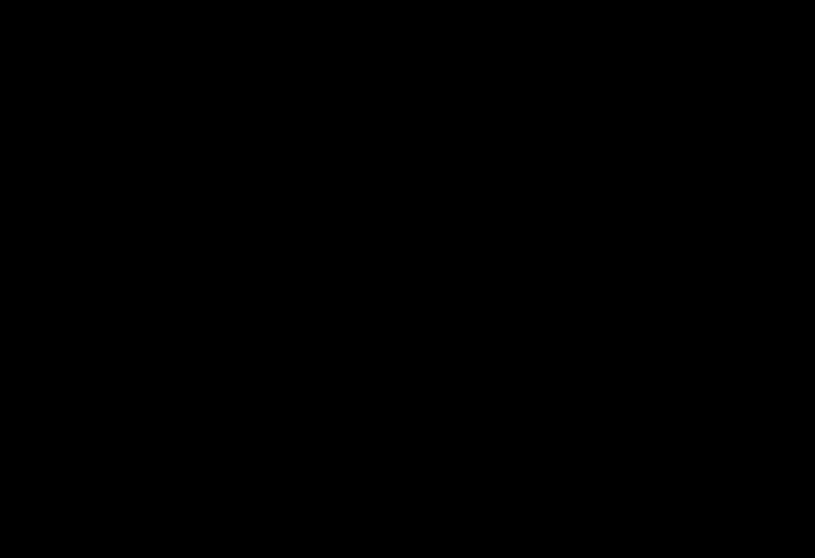
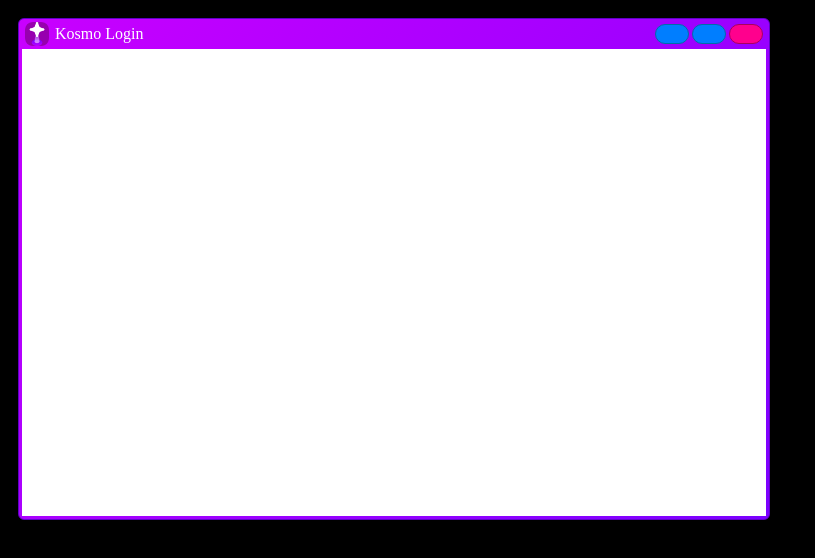
Before and after one commit to DDen4ik-12/OS-Kosmo-2, a plain HTML site: page index.html in a window 1280 px wide. Shown: the whole page, without its empty margins (0-815 px from the left). Drawn offline with Linux system fonts and the light colour scheme.

Commit message:
Update index.html

```diff
--- a/index.html
+++ b/index.html
@@ -9,5 +9,84 @@
     <script src="https://dden4ik-12.github.io/OS-Kosmo-2/JSZip/jszip.min.js"></script>
   </head>
   <body>
+    <app-container style="
+      display: block;
+      position: absolute;
+      transform: translate(10px, 10px);
+    ">
+      <window-container active="true" style="
+        display: block;
+        width: 750px;
+        height: 500px;
+        background: linear-gradient(135deg, #c900ff, #7b00ff 100%);
+        border-radius: 6px;
+        border: solid 1px #6000c7;
+      ">
+        <window-header style="
+          display: flex;
+          width: calc(100% - 6px);
+          height: 30px;
+          padding-inline: 3px;
+          align-items: center;
+          justify-content: space-between;
+        ">
+          <header-group style="
+            display: flex;
+            align-items: center;
+          " class="title">
+            <img style="
+              margin-inline: 3px;
+              width: 24px;
+              height: 24px;
+            " src="https://dden4ik-12.github.io/OS-Kosmo-2/assets/favicons/apple-touch-icon.png">
+            <header-title style="
+              color: white;
+              margin-left: 3px;
+            ">Kosmo Login</header-title>
+          </header-group>
+          <header-group style="
+            display: flex;
+            align-items: center;
+            flex-direction: row-reverse;
+          " class="buttons">
+            <header-button class="close" style="
+              display: flex;
+              margin-right: 3px;
+              background: #ff008d;
+              width: 32px;
+              height: 18px;
+              border-radius: 100px;
+              border: solid 1px #a9005d;
+            "></header-button>
+            <header-button class="small-window" style="
+              display: flex;
+              margin-right: 3px;
+              background: #007eff;
+              width: 32px;
+              height: 18px;
+              border-radius: 100px;
+              border: solid 1px #006ca9;
+            "></header-button>
+            <header-button class="collapse" style="
+              display: flex;
+              margin-right: 3px;
+              background: #007eff;
+              width: 32px;
+              height: 18px;
+              border-radius: 100px;
+              border: solid 1px #006ca9;
+            "></header-button>
+          </header-group>
+        </window-header>
+        <background style="
+          display: block;
+          background: white;
+          width: calc(100% - 6px);
+          height: calc(100% - 30px - 3px);
+          margin: 3px;
+          margin-top: 0;
+        "></background>
+      </window-container>
+    </app-container>
   </body>
 </html>
```
